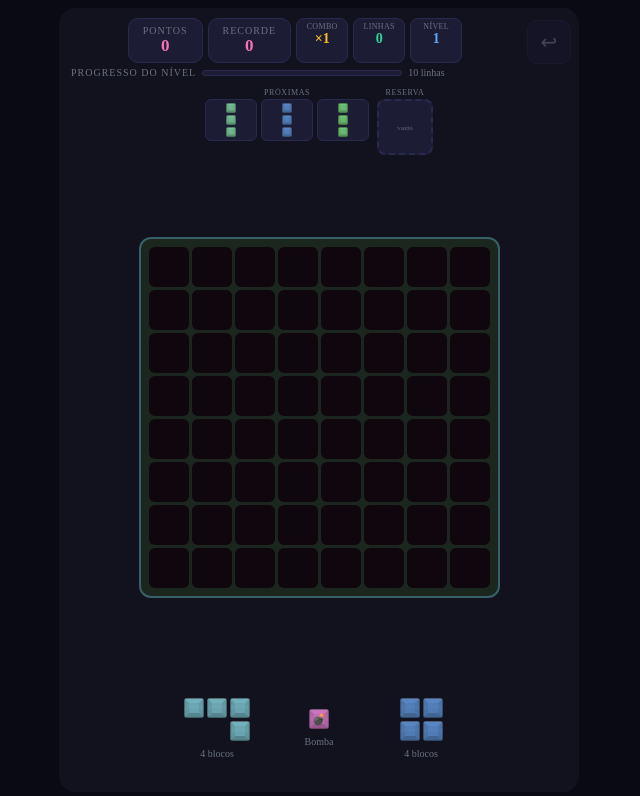
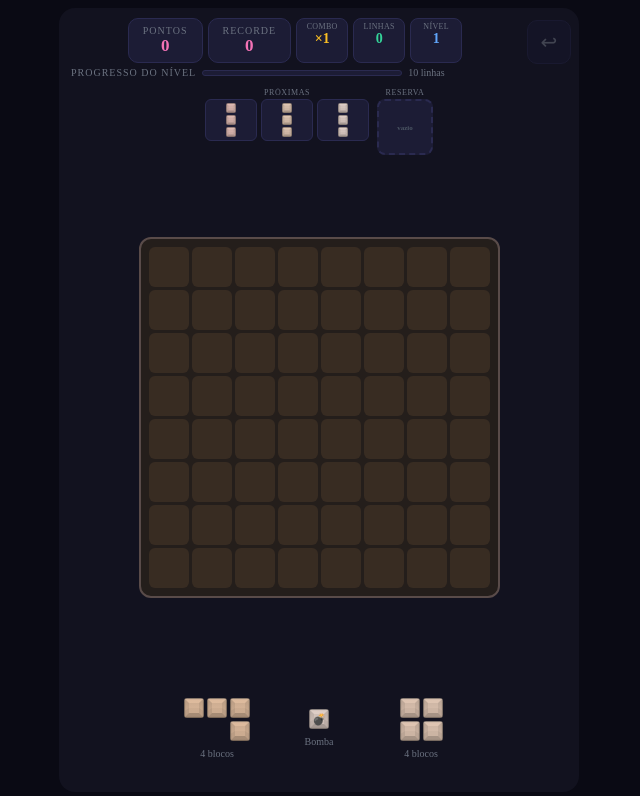
Before and after one commit to Gstxxx/block_blast, a React (Vite) app: page / in a window 1280 px wide. Shown: the top 796 px of the page, without its empty margins (321-961 px from the left). Built offline with nearby package versions, Linux system fonts and the light colour scheme.

Commit message:
Refactor color handling in theme management; replace HSL to HEX conversion with a palette-based approach using Coolors presets. Introduce new utility functions for RGB manipulation and enhance piece color assignment logic.

```diff
--- a/src/game/assets.ts
+++ b/src/game/assets.ts
@@ -27,7 +27,8 @@ function hexToRgba(hex: string, alpha: number): string {
  * Uma textura + cor da paleta (gradiente semitransparente em multiply sobre o cinza glossy).
  */
 export function pieceCellStyle(hex: string): CSSProperties {
-  const h = hex.startsWith('#') ? hex : `#${hex}`;
+  const safe = typeof hex === 'string' && /^#?[0-9a-f]{6}$/i.test(hex.trim()) ? hex.trim() : '#888888';
+  const h = safe.startsWith('#') ? safe : `#${safe}`;
   const overlay = hexToRgba(h, 0.74);
   return {
     backgroundImage: `linear-gradient(${overlay}, ${overlay}), url(${PIECE_SQUARE_URL})`,
--- /dev/null
+++ b/src/game/coolorsPalettes.ts
@@ -0,0 +1,21 @@
+/**
+ * Paletas curadas (5 cores cada), no espírito das trending em
+ * https://coolors.co/palettes/trending — usadas para sortear tema do tabuleiro e das peças.
+ */
+export const COOLORS_PRESETS: readonly (readonly string[])[] = [
+  ['#264653', '#2a9d8f', '#e9c46a', '#f4a261', '#e76f51'],
+  ['#cdb4db', '#ffc8dd', '#ffafcc', '#bde0fe', '#a2d2ff'],
+  ['#ffbe0b', '#fb5607', '#ff006e', '#8338ec', '#3a86ff'],
+  ['#03071e', '#370617', '#6a040f', '#dc2f02', '#f48c06'],
+  ['#cad2c5', '#84a98c', '#52796f', '#354f52', '#2f3e46'],
+  ['#e63946', '#f1faee', '#a8dadc', '#457b9d', '#1d3557'],
+  ['#004b23', '#006400', '#38b000', '#70e000', '#ccff33'],
+  ['#14213d', '#fca311', '#e5e5e5', '#ffffff', '#000000'],
+  ['#590d22', '#800f2f', '#a4133c', '#c9184a', '#ff4d6d'],
+  ['#03045e', '#0077b6', '#00b4d8', '#90e0ef', '#caf0f8'],
+  ['#2b2d42', '#8d99ae', '#edf2f4', '#ef233c', '#d90429'],
+  ['#fec5bb', '#fcd5ce', '#ffe5d9', '#ffd7ba', '#fec89a'],
+  ['#231942', '#5e548e', '#9f86c0', '#be95c4', '#e0b1cb'],
+  ['#0d1b2a', '#1b263b', '#415a77', '#778da9', '#e0e1dd'],
+  ['#ffecd1', '#fcb1a6', '#fb6376', '#5c374c', '#ffdccc'],
+];
--- a/src/game/theme.ts
+++ b/src/game/theme.ts
@@ -1,41 +1,5 @@
+import { COOLORS_PRESETS } from './coolorsPalettes.js';
 import type { Piece } from './types.js';
-
-/** HSL → #rrggbb (h 0–360, s/l 0–100) */
-export function hslToHex(h: number, s: number, l: number): string {
-  h = ((h % 360) + 360) % 360;
-  s = Math.max(0, Math.min(100, s)) / 100;
-  l = Math.max(0, Math.min(100, l)) / 100;
-  const c = (1 - Math.abs(2 * l - 1)) * s;
-  const hh = h / 60;
-  const x = c * (1 - Math.abs((hh % 2) - 1));
-  const m = l - c / 2;
-  let rp = 0,
-    gp = 0,
-    bp = 0;
-  if (hh < 1) {
-    rp = c;
-    gp = x;
-  } else if (hh < 2) {
-    rp = x;
-    gp = c;
-  } else if (hh < 3) {
-    gp = c;
-    bp = x;
-  } else if (hh < 4) {
-    gp = x;
-    bp = c;
-  } else if (hh < 5) {
-    rp = x;
-    bp = c;
-  } else {
-    rp = c;
-    bp = x;
-  }
-  const r = Math.round(255 * (rp + m));
-  const g = Math.round(255 * (gp + m));
-  const b = Math.round(255 * (bp + m));
-  return '#' + [r, g, b].map((v) => v.toString(16).padStart(2, '0')).join('');
-}
 
 export function seededRandom(seed: number): () => number {
   let s = seed >>> 0;
@@ -43,6 +7,66 @@ export function seededRandom(seed: number): () => number {
     s = (Math.imul(s, 1664525) + 1013904223) >>> 0;
     return s / 4294967296;
   };
+}
+
+function hexToRgb(hex: string): { r: number; g: number; b: number } {
+  const m = /^#?([0-9a-f]{6})$/i.exec(hex.trim());
+  if (!m) return { r: 24, g: 24, b: 40 };
+  const n = parseInt(m[1]!, 16);
+  return { r: (n >> 16) & 255, g: (n >> 8) & 255, b: n & 255 };
+}
+
+function rgbToHex(r: number, g: number, b: number): string {
+  const c = (v: number) => Math.max(0, Math.min(255, Math.round(v)));
+  return '#' + [c(r), c(g), c(b)].map((v) => v.toString(16).padStart(2, '0')).join('');
+}
+
+function luminance(rgb: { r: number; g: number; b: number }): number {
+  return 0.299 * rgb.r + 0.587 * rgb.g + 0.114 * rgb.b;
+}
+
+function avgRgb(colors: readonly string[]): { r: number; g: number; b: number } {
+  let r = 0,
+    g = 0,
+    b = 0;
+  for (const c of colors) {
+    const rgb = hexToRgb(c);
+    r += rgb.r;
+    g += rgb.g;
+    b += rgb.b;
+  }
+  const n = Math.max(1, colors.length);
+  return { r: r / n, g: g / n, b: b / n };
+}
+
+function boardSurfaceFromPalette(colors: readonly string[]): { boardBg: string; boardBorder: string; cellEmpty: string } {
+  const avg = avgRgb(colors);
+  const boardBg = rgbToHex(avg.r * 0.14, avg.g * 0.14, avg.b * 0.14);
+  const boardBorder = rgbToHex(avg.r * 0.32 + 8, avg.g * 0.32 + 8, avg.b * 0.32 + 12);
+  let darkest = colors[0]!;
+  let minL = Infinity;
+  for (const c of colors) {
+    const rgb = hexToRgb(c);
+    const L = luminance(rgb);
+    if (L < minL) {
+      minL = L;
+      darkest = c;
+    }
+  }
+  const d = hexToRgb(darkest);
+  const cellEmpty = rgbToHex(d.r * 0.22, d.g * 0.22, d.b * 0.22);
+  return { boardBg, boardBorder, cellEmpty };
+}
+
+function shuffleCopy<T>(arr: readonly T[], rng: () => number): T[] {
+  const a = [...arr];
+  for (let i = a.length - 1; i > 0; i--) {
+    const j = Math.floor(rng() * (i + 1));
+    const t = a[i]!;
+    a[i] = a[j]!;
+    a[j] = t;
+  }
+  return a;
 }
 
 export interface BoardThemeVars {
@@ -68,41 +92,28 @@ export function pieceShapeKey(p: Pick<Piece, 'c' | 'bomb' | 'clearRow' | 'clearC
 }
 
 /**
- * Paleta única por nível e por partida (runSeed).
- * Cores das peças derivam do mesmo matiz base do tabuleiro para harmonia visual.
+ * Paleta por nível/partida: sorteia um conjunto estilo Coolors trending e deriva tabuleiro + peças.
+ * @see https://coolors.co/palettes/trending
  */
 export function getLevelPalette(level: number, runSeed: number): LevelPalette {
   const mix = (runSeed ^ Math.imul(level, 0x9e3779b9) ^ Math.imul(level + 1, 0x517cc1b7)) >>> 0;
   const rng = seededRandom(mix);
+  // XOR pode ser negativo em JS; % com índice negativo quebra o array. Forçar uint32 antes do módulo.
+  const paletteIndex = ((mix ^ (runSeed >>> 0)) >>> 0) % COOLORS_PRESETS.length;
+  const preset = COOLORS_PRESETS[paletteIndex]!;
+  const { boardBg, boardBorder, cellEmpty } = boardSurfaceFromPalette(preset);
 
-  const hueBase = rng() * 360;
-  const satBoard = 16 + rng() * 18;
-  const lightBoard = 8 + rng() * 7;
-  const boardBg = hslToHex(hueBase, satBoard, lightBoard);
+  const order = shuffleCopy(preset, rng);
+  const pieceColors: string[] = [];
+  for (let i = 0; i < 7; i++) pieceColors.push(order[i % order.length]!);
 
-  const borderHue = (hueBase + 28 + rng() * 48) % 360;
-  const boardBorder = hslToHex(borderHue, 22 + rng() * 22, 18 + rng() * 14);
-
-  const cellHue = (hueBase + 160 + rng() * 40) % 360;
-  const cellEmpty = hslToHex(cellHue, 28 + rng() * 25, 4 + rng() * 6);
-
-  const n = 7;
-  const pieceColors: string[] = [];
-  const hueSpread = 22;
-  for (let i = 0; i < n; i++) {
-    const h = (hueBase + (i - (n - 1) / 2) * hueSpread + rng() * 10) % 360;
-    const s = 54 + rng() * 16;
-    const l = 50 + rng() * 12;
-    pieceColors.push(hslToHex(h, s, l));
+  const bombColor = order[Math.floor(rng() * order.length)]!;
+  let clearRowColor = order[Math.floor(rng() * order.length)]!;
+  let clearColColor = order[Math.floor(rng() * order.length)]!;
+  let guard = 0;
+  while (clearRowColor === clearColColor && guard++ < 12) {
+    clearColColor = order[Math.floor(rng() * order.length)]!;
   }
-
-  const bombHue = (hueBase + 165 + rng() * 25) % 360;
-  const bombColor = hslToHex(bombHue, 70 + rng() * 18, 56 + rng() * 8);
-
-  const clearRowHue = (hueBase + 42 + rng() * 18) % 360;
-  const clearRowColor = hslToHex(clearRowHue, 66 + rng() * 14, 58 + rng() * 8);
-  const clearColHue = (hueBase + 210 + rng() * 22) % 360;
-  const clearColColor = hslToHex(clearColHue, 66 + rng() * 14, 58 + rng() * 8);
 
   return { cellEmpty, boardBg, boardBorder, pieceColors, bombColor, clearRowColor, clearColColor };
 }
@@ -120,8 +131,13 @@ export function colorizePiece(p: Piece, palette: LevelPalette, rng: () => number
     p.col = palette.clearColColor;
     return p;
   }
-  const idx = Math.floor(rng() * palette.pieceColors.length);
-  p.col = palette.pieceColors[idx]!;
+  const n = palette.pieceColors.length;
+  if (n === 0) {
+    p.col = '#e94560';
+    return p;
+  }
+  const idx = Math.floor(rng() * n);
+  p.col = palette.pieceColors[idx] ?? '#e94560';
   return p;
 }
 
```
